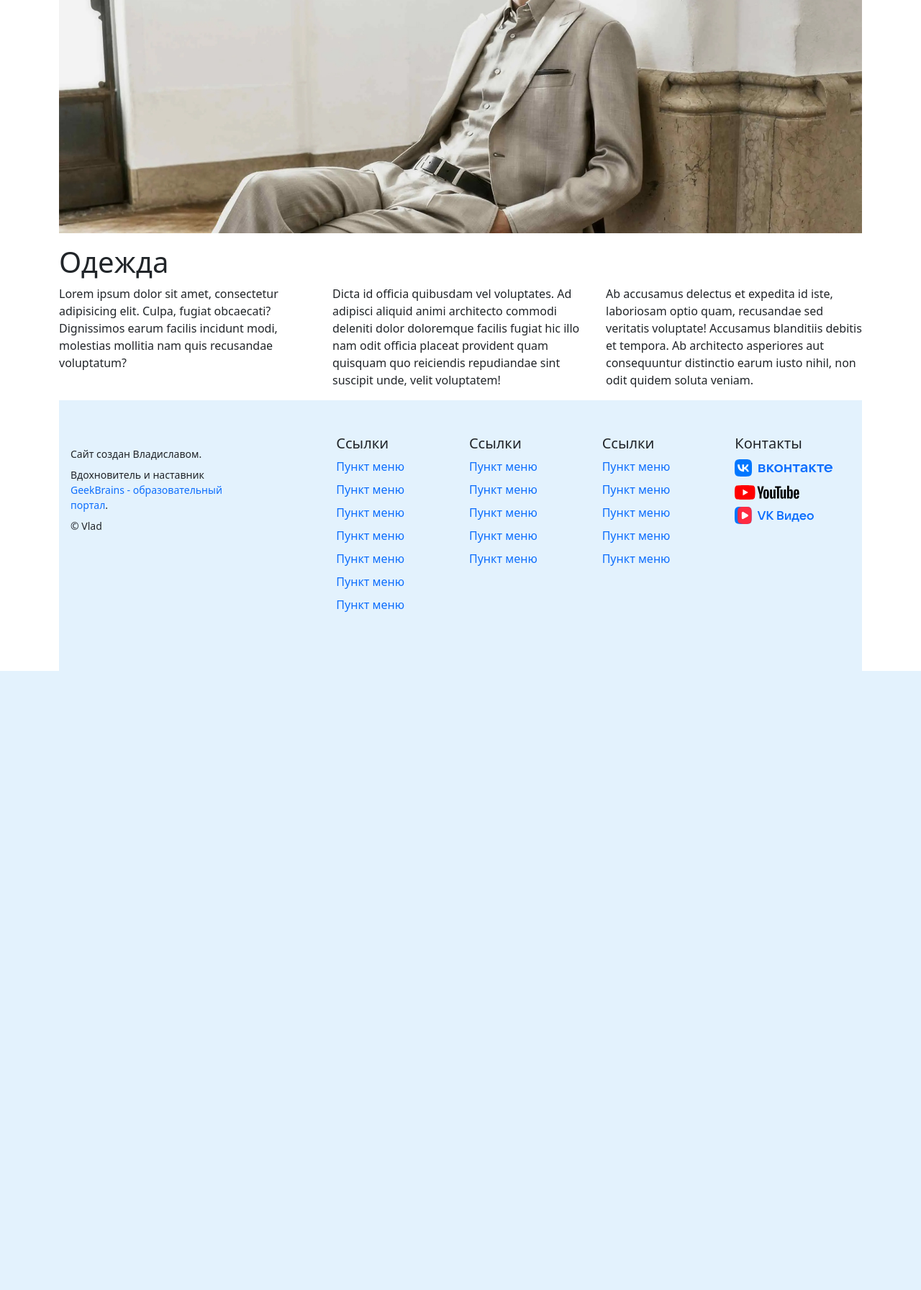
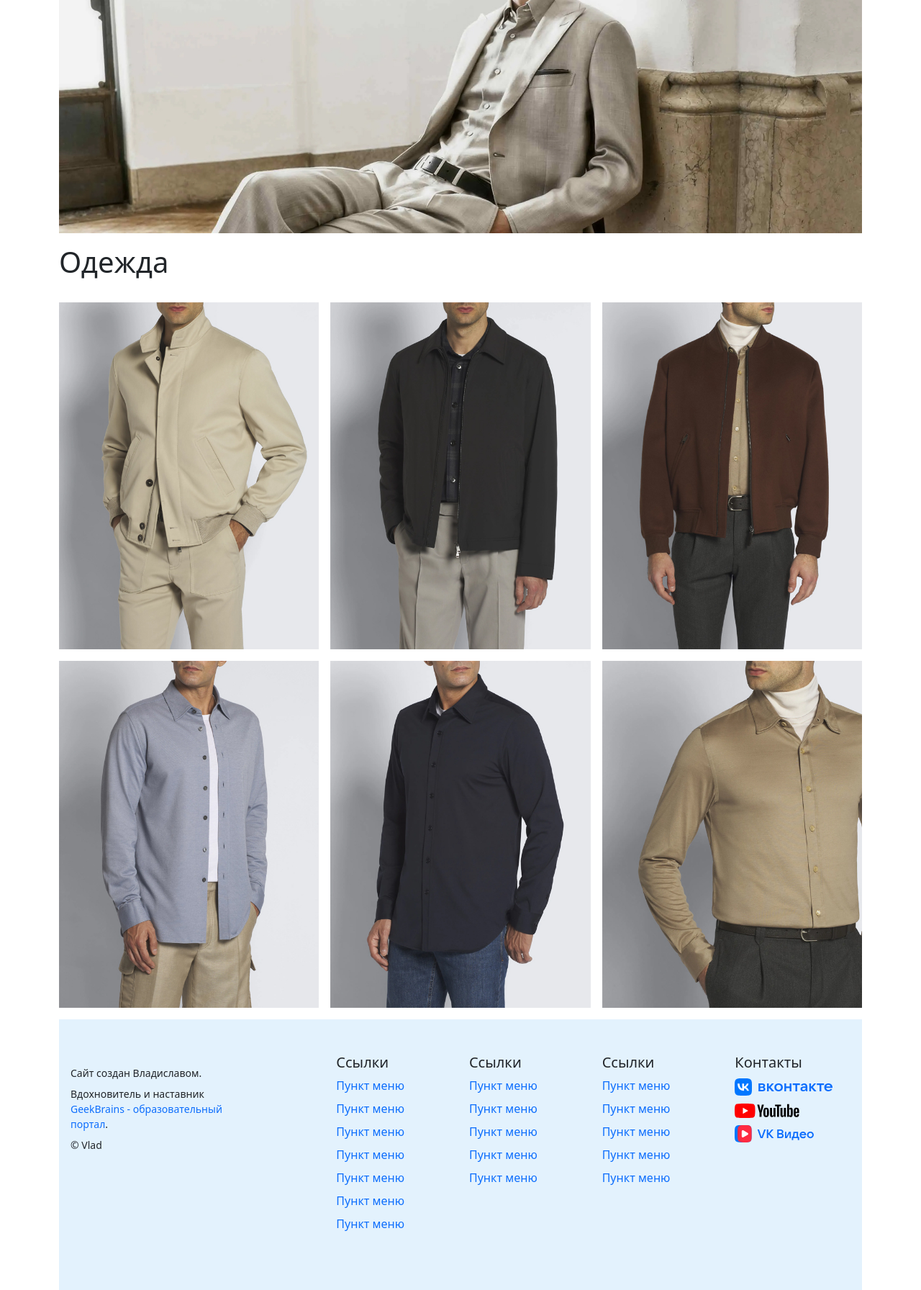
Before and after one commit to Grudzinsky1978/flask_base_01, a Flask app: page /clothes/ in a window 1280 px wide. Shown: the part 73-1865 px from the top of the page at 72% size. Before the commit the page ends 1005 px from the top, so only its background shows below. Run offline with Flask 3, Linux system fonts and the light colour scheme; some libraries are stand-ins or nearby versions.

Commit message:
Homework 1. Знакомство с Flask. Наполнение разделов содержанием

```diff
--- a/templates/clothes.html
+++ b/templates/clothes.html
@@ -7,25 +7,24 @@
 {% block content %}
 <img src="/static/image/clothes.jpg" class="img-fluid my-3" alt="Интернет-магазин одежды">
 <h1>{{ title }}</h1>
-<div class="row">
+<div class="row my-3 g-3">
     <div class="col-12 col-md-6 col-lg-4">
-        <p>Lorem ipsum dolor sit amet, consectetur adipisicing
-            elit. Culpa, fugiat obcaecati? Dignissimos earum facilis incidunt
-            modi, molestias mollitia nam quis recusandae voluptatum?</p>
+        <img src="/static/image/clothes_01.jpg" class="w-100" alt="Интернет-магазин одежды">
     </div>
     <div class="col-12 col-md-6 col-lg-4">
-        <p> Dicta id officia quibusdam vel voluptates. Ad
-            adipisci aliquid animi architecto commodi deleniti dolor
-            doloremque facilis fugiat hic illo nam odit officia placeat
-            provident quam quisquam quo reiciendis repudiandae sint suscipit
-            unde, velit voluptatem! </p>
+        <img src="/static/image/clothes_02.jpg" class="w-100" alt="Интернет-магазин одежды">
     </div>
     <div class="col-12 col-md-6 col-lg-4">
-        <p>Ab accusamus delectus et expedita id iste,
-            laboriosam optio quam, recusandae sed veritatis voluptate!
-            Accusamus blanditiis debitis et tempora. Ab architecto asperiores
-            aut consequuntur distinctio earum iusto nihil, non odit quidem
-            soluta veniam.</p>
+        <img src="/static/image/clothes_03.jpg" class="w-100" alt="Интернет-магазин одежды">
+    </div>
+    <div class="col-12 col-md-6 col-lg-4">
+        <img src="/static/image/clothes_04.jpg" class="w-100" alt="Интернет-магазин одежды">
+    </div>
+    <div class="col-12 col-md-6 col-lg-4">
+        <img src="/static/image/clothes_05.jpg" class="w-100" alt="Интернет-магазин одежды">
+    </div>
+    <div class="col-12 col-md-6 col-lg-4">
+        <img src="/static/image/clothes_06.jpg" class="w-100" alt="Интернет-магазин одежды">
     </div>
 </div>
 {% endblock %}
```
Also changed, not shown: templates/jackets.html (+4 -14 lines), templates/shoes.html (+4 -14 lines), static/image/clothes_01.jpg (added), static/image/clothes_02.jpg (added), static/image/clothes_03.jpg (added), static/image/clothes_04.jpg (added), static/image/clothes_05.jpg (added), static/image/clothes_06.jpg (added), static/image/jacket_01.jpg (added), static/image/jacket_02.jpg (added), static/image/jacket_03.jpg (added), static/image/shoes_01.jpg (added), static/image/shoes_02.jpg (added), static/image/shoes_03.jpg (added).
